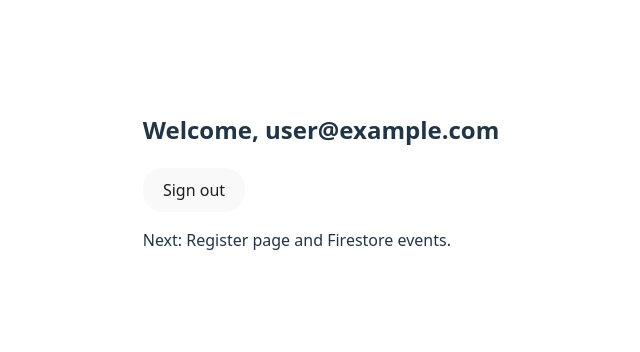
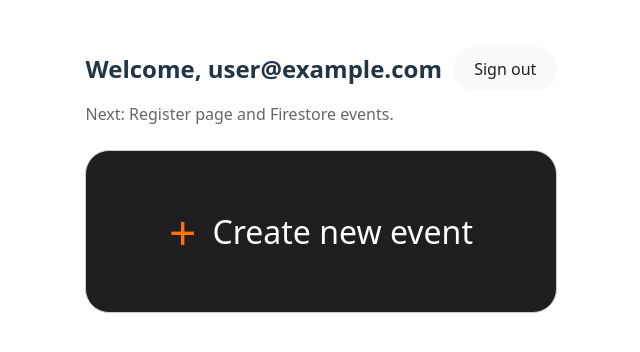
Before and after one commit to RichardHoleva/WebApp2025, a React (Vite) app in the folder Runder/: page /dashboard in a window 1280 px wide. Shown: the part 220-572 px from the top of the page, without its empty margins (319-959 px from the left). Built offline with nearby package versions, Linux system fonts and the light colour scheme; no server answers; sample sign-in values are in the browser's storage.

Commit message:
Added new run event button

```diff
--- /dev/null
+++ b/Runder/src/components/AddRunInput.jsx
@@ -0,0 +1,13 @@
+import React from "react";
+import "../styles/addRunInput.css";
+
+export default function AddRunInput() {
+  return (
+    <div className="add-run-container">
+      <button className="add-run-button group">
+        <span className="add-run-plus">+</span>
+        <span className="add-run-text">Create new event</span>
+      </button>
+    </div>
+  );
+}
--- a/Runder/src/pages/Dashboard.jsx
+++ b/Runder/src/pages/Dashboard.jsx
@@ -1,14 +1,29 @@
+import React from 'react';
 import { useAuth } from '../auth/AuthProvider';
 import { signOut } from 'firebase/auth';
 import { auth } from '../lib/firebase';
+import AddRunInput from '../components/AddRunInput.jsx';
 
 export default function Dashboard() {
   const { user } = useAuth();
+
+  const handleAdd = (name) => {
+    console.log('New run:', name);
+    // TODO: zapisz do Firestore lub zaktualizuj stan
+  };
+
   return (
-    <div style={{ padding: 16 }}>
-      <h2>Welcome, {user?.email}</h2>
-      <button onClick={() => signOut(auth)}>Sign out</button>
-      <p>Next: Register page and Firestore events.</p>
+    <div style={{ padding: 16, maxWidth: 900, margin: '0 auto' }}>
+      <header style={{ display: 'flex', justifyContent: 'space-between', alignItems: 'center', gap: 12 }}>
+        <h2 style={{ margin: 0 }}>Welcome, {user?.email ?? 'runner'}</h2>
+        <button onClick={() => signOut(auth)}>Sign out</button>
+      </header>
+
+      <p style={{ color: '#666', marginTop: 12 }}>Next: Register page and Firestore events.</p>
+
+      <section style={{ marginTop: 24 }}>
+        <AddRunInput title="New run" onAdd={handleAdd} />
+      </section>
     </div>
   );
 }
--- /dev/null
+++ b/Runder/src/styles/addRunInput.css
@@ -0,0 +1,35 @@
+.add-run-button {
+  width: 100%;
+  max-width: 42rem;
+  padding: 3rem 2rem;
+  background-color: #201E1F;
+  border-radius: 1.5rem;
+  border: 1px solid #cccccc;
+  display: flex;
+  align-items: center;
+  justify-content: center;
+  gap: 1rem;
+  transition: background-color 0.3s ease;
+  cursor: pointer;
+}
+
+.add-run-button:hover {
+  background-color: #201E1F;
+}
+
+.add-run-plus {
+  color: #f97316;
+  font-size: 3rem;
+  font-weight: 300;
+  transition: transform 0.3s ease;
+}
+
+.add-run-button:hover .add-run-plus {
+  transform: scale(1.1);
+}
+
+.add-run-text {
+  color: #ffffff;
+  font-size: 2rem;
+  font-weight: 500;
+}
```
